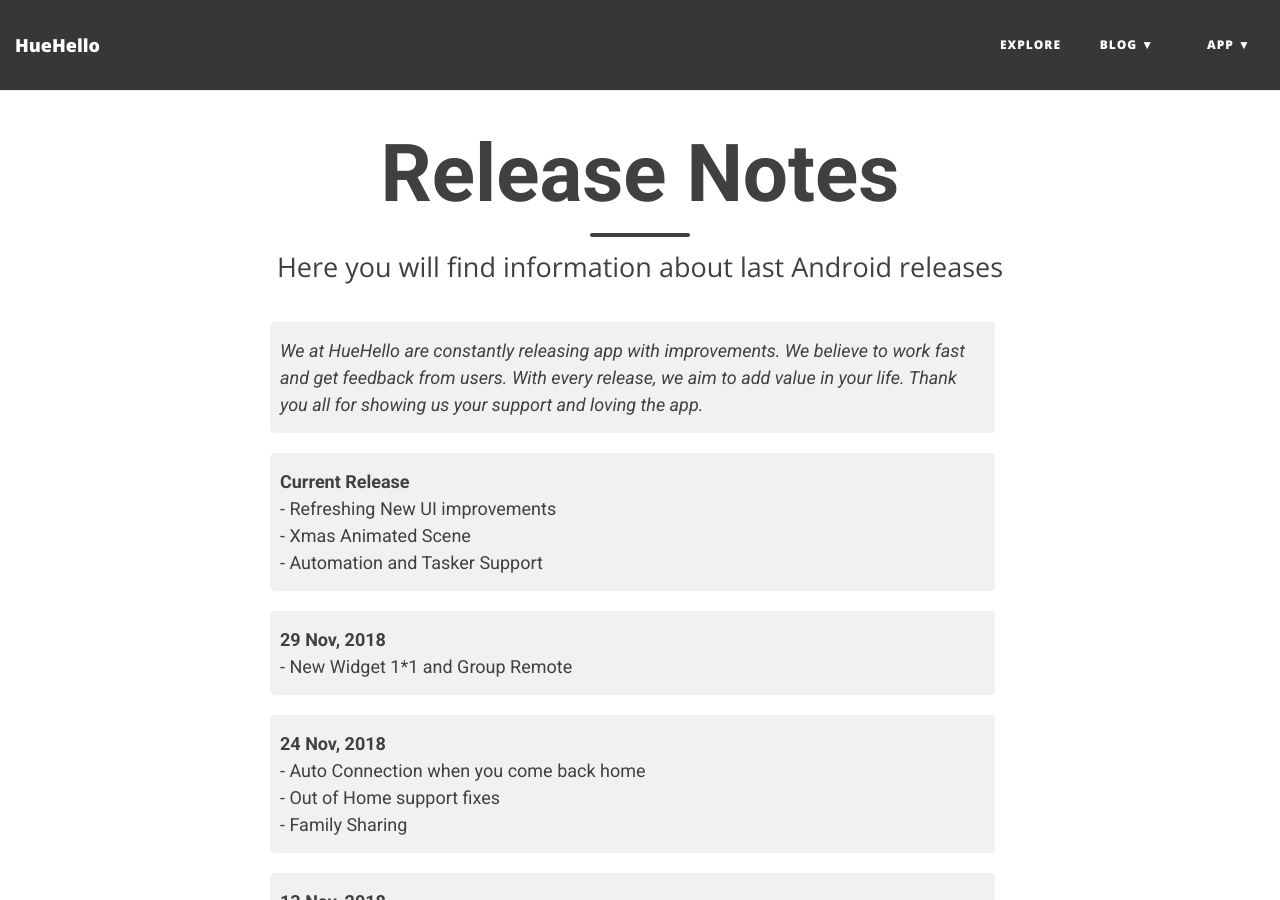
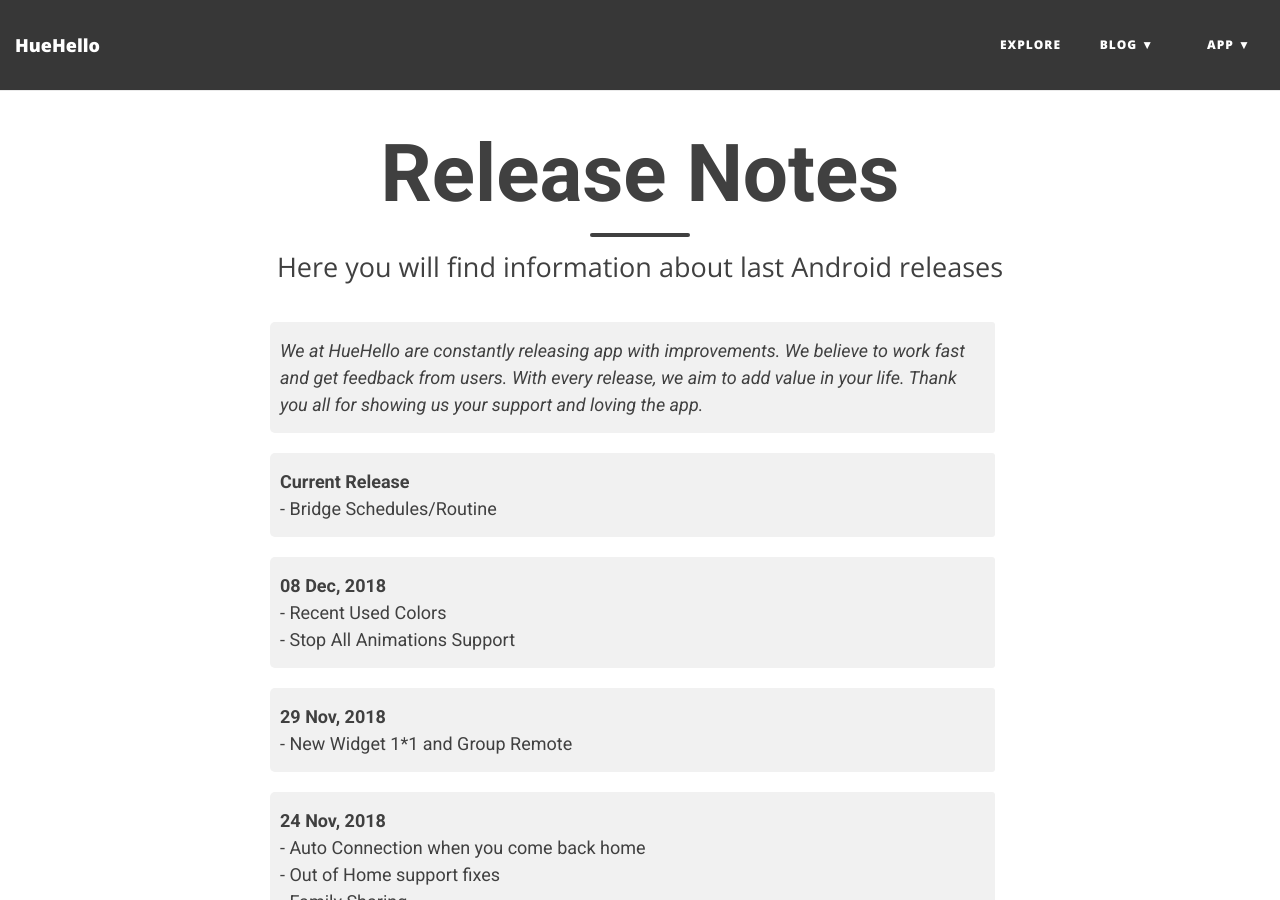
Before and after one commit to huehello/website, a Jekyll site: the page built from release-notes/huehello.md, in a window 1280 px wide and 900 px high. Built offline with Jekyll 4.4.1, drawn with Linux system fonts in a browser that asks for light colours; nearby versions of some CDN libraries.

Commit message:
updated release notes

```diff
--- a/release-notes/huehello.md
+++ b/release-notes/huehello.md
@@ -7,9 +7,12 @@
 {: .box-plain}
 *We at HueHello are constantly releasing app with improvements. We believe to work fast and get feedback from users. With every release, we aim to add value in your life. Thank you all for showing us your support and loving the app.*
 
+{: .box-plain}
+ **Current Release**<br/> - Bridge Schedules/Routine
+
 
 {: .box-plain}
- **Current Release**<br/> - Refreshing New UI improvements<br/>- Xmas Animated Scene<br/>- Automation and Tasker Support
+ **08 Dec, 2018**<br/> - Recent Used Colors<br/> - Stop All Animations Support
 
 {: .box-plain}
  **29 Nov, 2018**<br/> - New Widget 1*1 and Group Remote
```
